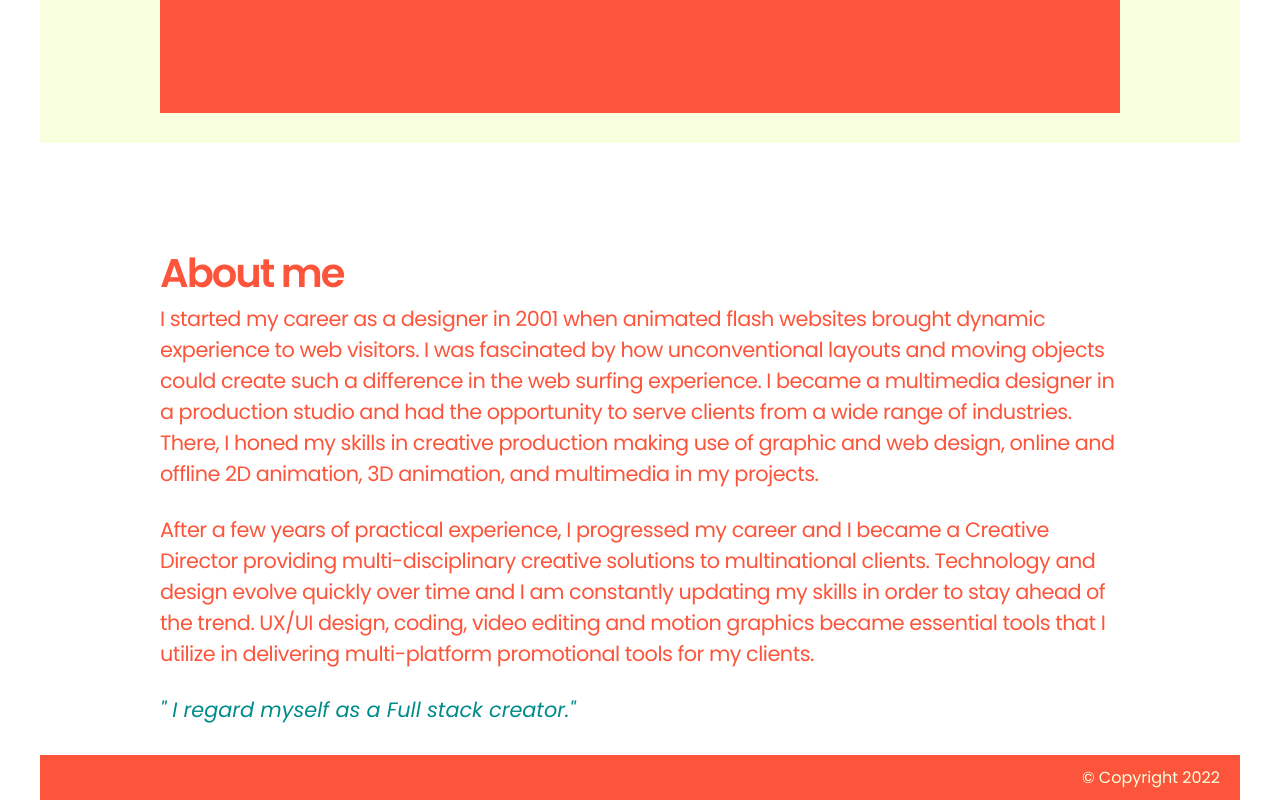
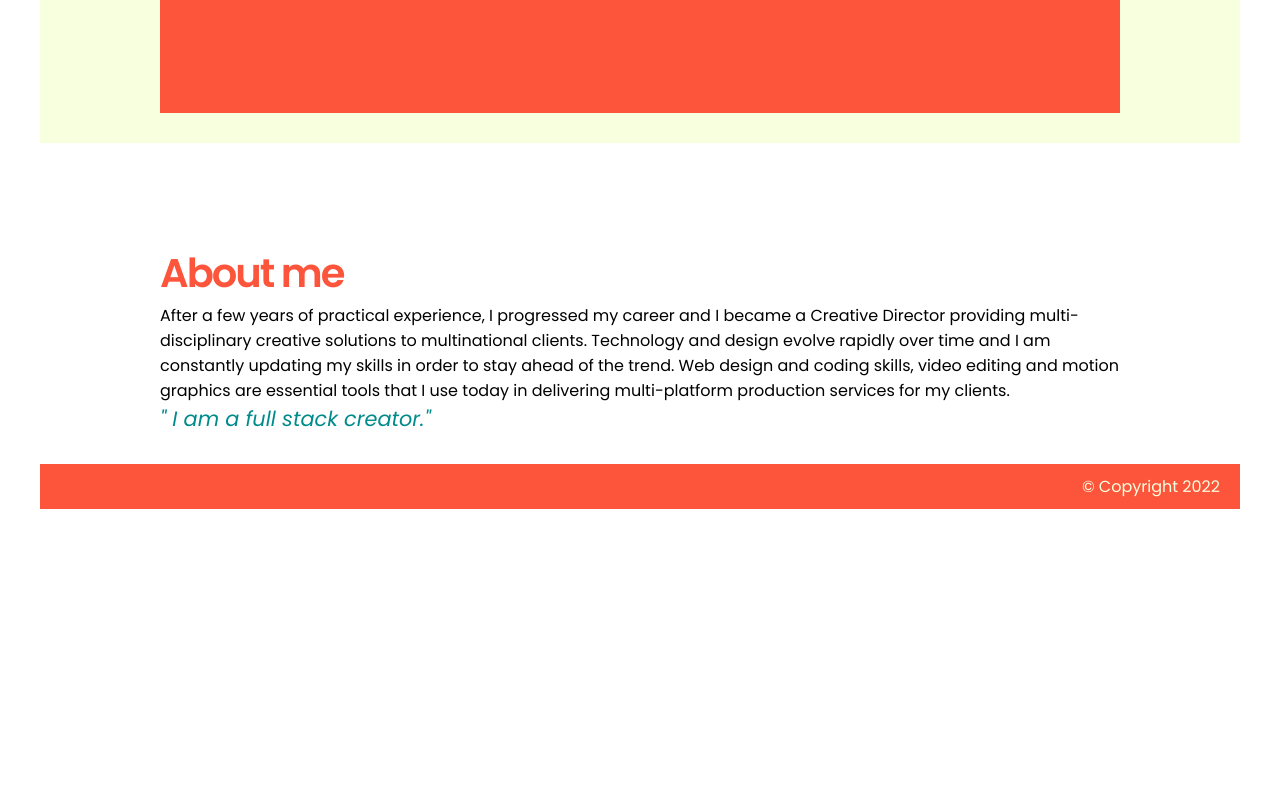
Before and after one commit to ayamaguchi17/ayamaguchi17.github.io, a plain HTML site: page index.html in a window 1280 px wide. Shown: the part 3148-3948 px from the top of the page. After the commit the page ends 3657 px from the top, so only its background shows below. Drawn offline with Linux system fonts and the light colour scheme.

Commit message:
Update index.html

```diff
--- a/index.html
+++ b/index.html
@@ -57,12 +57,9 @@
   <section id="about">
     <div class="about-wrapper">
       <h1>About me</h1>
-      <p>I started my career as a designer in 2001 when animated flash websites brought dynamic experience to web visitors. I was fascinated by how unconventional layouts and moving objects could create such a difference in the web surfing experience. I became a multimedia designer in a production studio and had the opportunity to serve clients from a wide range of industries. There, I honed my skills in creative production making use of graphic and web design, online and offline 2D animation,  3D animation, and multimedia in my projects.
-      </p><br>
-      <p>After a few years of practical experience, I progressed my career and I became a Creative Director providing multi-disciplinary creative solutions to multinational clients. Technology and design evolve quickly over time and I am constantly updating my skills in order to stay ahead of the trend. UX/UI design, coding, video editing and motion graphics became essential tools that I utilize in delivering multi-platform promotional tools for my clients.
-      </p><br>
+      After a few years of practical experience, I progressed my career and I became a Creative Director providing multi-disciplinary creative solutions to multinational clients. Technology and design evolve rapidly over time and I am constantly updating my skills in order to stay ahead of the trend. Web design and coding skills, video editing and motion graphics are essential tools that I use today in delivering multi-platform production services for my clients.<br>
       <quotes>
-        " I regard myself as a Full stack creator."
+        " I am a full stack creator."
       </quotes>
     </div>
   </section>
```
